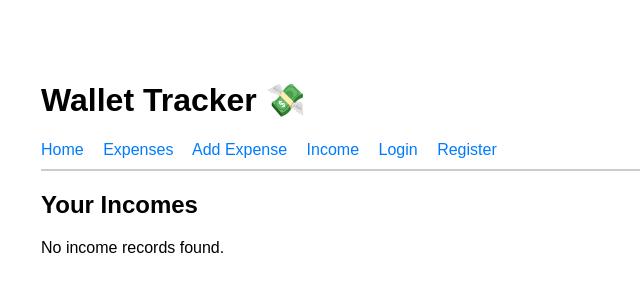
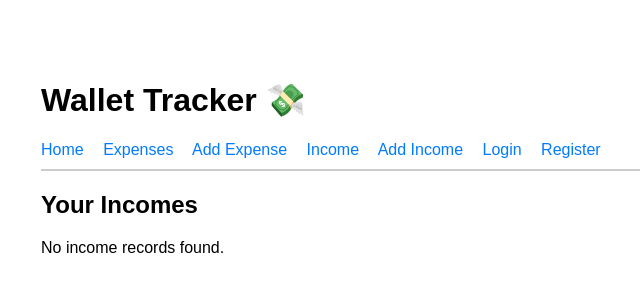
Before and after one commit to Omar6688/wallet_tracker, a Django app: page /expenses/income/ in a window 1280 px wide. Shown: the top 300 px of the page, without its empty margins (199-839 px from the left). Run offline with Django 4.2, Linux system fonts and the light colour scheme; data that the repository does not hold is empty.

Commit message:
Complete full CRUD functionality for Income model

```diff
--- a/expenses/templates/expenses/income_list.html
+++ b/expenses/templates/expenses/income_list.html
@@ -12,6 +12,7 @@
                     <th>Amount</th>
                     <th>Category</th>
                     <th>Date</th>
+                    <th>Actions</th>
                 </tr>
             </thead>
             <tbody>
@@ -21,6 +22,10 @@
                         <td>${{ income.amount }}</td>
                         <td>{{ income.category }}</td>
                         <td>{{ income.date }}</td>
+                        <td>
+                            <a href="{% url 'edit_income' income.id %}">Edit</a> |
+                            <a href="{% url 'delete_income' income.id %}">Delete</a>
+                        </td>
                     </tr>
                 {% endfor %}
             </tbody>
--- a/expenses/urls.py
+++ b/expenses/urls.py
@@ -7,4 +7,7 @@ urlpatterns = [
     path('edit/<int:expense_id>/', views.edit_expense, name='edit_expense'),
     path('delete/<int:expense_id>/', views.delete_expense, name='delete_expense'),
     path('income/', views.income_list, name='income_list'),
+    path('income/add/', views.add_income, name='add_income'),
+    path('income/edit/<int:income_id>/', views.edit_income, name='edit_income'),
+    path('income/delete/<int:income_id>/', views.delete_income, name='delete_income'),
 ]
--- a/expenses/views.py
+++ b/expenses/views.py
@@ -1,5 +1,8 @@
 from django.shortcuts import render, redirect
 from .models import Expense
+from .forms import IncomeForm
+from django.contrib import messages
+
 
 def index(request):
     expenses = Expense.objects.all().order_by('-date')  # get all expenses
@@ -56,3 +59,49 @@ from .models import Income
 def income_list(request):
     incomes = Income.objects.all().order_by('-date')
     return render(request, 'expenses/income_list.html', {'incomes': incomes})
+
+from django.contrib.auth.decorators import login_required
+
+@login_required
+def add_income(request):
+    if request.method == 'POST':
+        form = IncomeForm(request.POST)
+        if form.is_valid():
+            income = form.save(commit=False)
+            income.user = request.user
+            income.title = income.title.capitalize()
+            income.category = income.category.upper()
+            income.save()
+            messages.success(request, 'Income added successfully!')
+            return redirect('income_list')
+    else:
+        form = IncomeForm()
+    return render(request, 'expenses/add_income.html', {'form': form})
+
+from django.shortcuts import get_object_or_404
+
+@login_required
+def edit_income(request, income_id):
+    income = get_object_or_404(Income, pk=income_id)
+
+    if request.method == 'POST':
+        form = IncomeForm(request.POST, instance=income)
+        if form.is_valid():
+            updated_income = form.save(commit=False)
+            updated_income.user = request.user
+            updated_income.title = updated_income.title.capitalize()
+            updated_income.category = updated_income.category.upper()
+            updated_income.save()
+            messages.success(request, 'Income updated successfully!')
+            return redirect('income_list')
+    else:
+        form = IncomeForm(instance=income)
+
+    return render(request, 'expenses/edit_income.html', {'form': form, 'income': income})
+
+@login_required
+def delete_income(request, income_id):
+    income = get_object_or_404(Income, pk=income_id)
+    income.delete()
+    messages.success(request, 'Income deleted successfully.')
+    return redirect('income_list')
--- a/home/templates/home/base.html
+++ b/home/templates/home/base.html
@@ -14,6 +14,8 @@
             <a href="/expenses/">Expenses</a>
             <a href="/expenses/add/">Add Expense</a>
             <a href="/expenses/income/">Income</a>
+            <a href="/expenses/income/add/">Add Income</a>
+
 
             {% if user.is_authenticated %}
                 <a href="{% url 'logout' %}">Logout</a>
--- a/wallet_project/settings.py
+++ b/wallet_project/settings.py
@@ -127,3 +127,4 @@ DEFAULT_AUTO_FIELD = 'django.db.models.BigAutoField'
 
 LOGIN_REDIRECT_URL = '/'
 LOGOUT_REDIRECT_URL = '/'
+LOGIN_URL = '/users/login/'
```
Also changed, not shown: expenses/forms.py (+10 -0 lines), expenses/templates/expenses/add_income.html (added, +14 -0 lines), expenses/templates/expenses/edit_income.html (added, +14 -0 lines).
